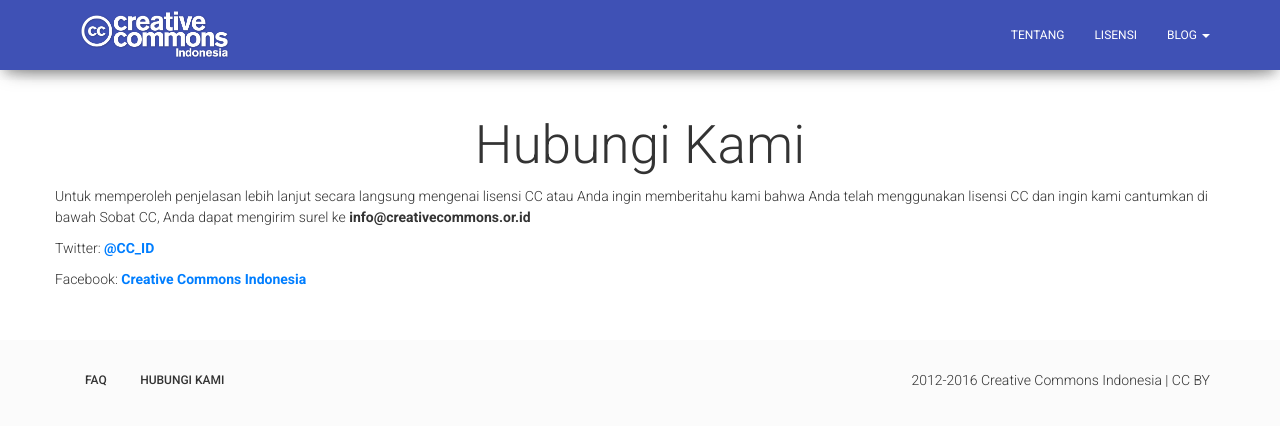
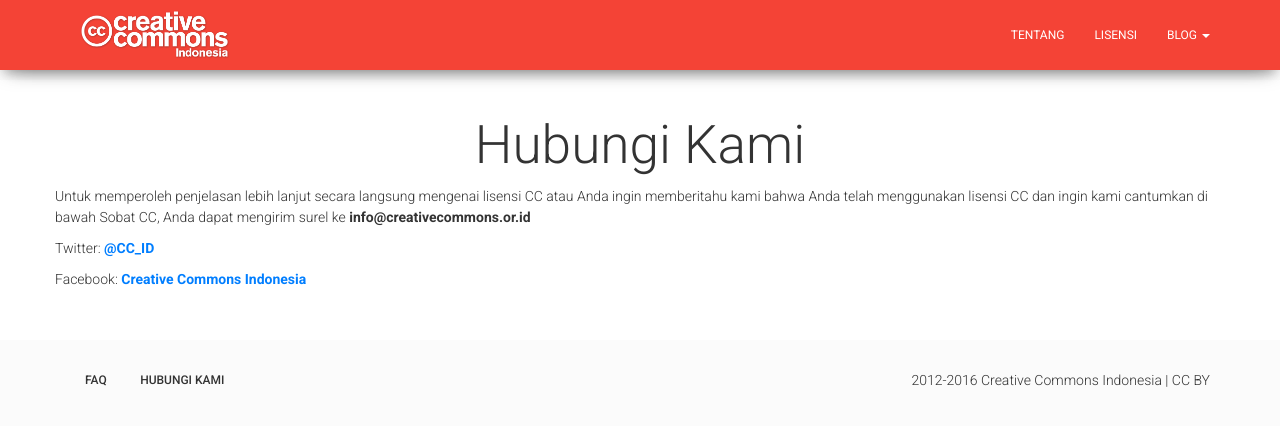
Before and after one commit to RioSatria/CCID, a Jekyll site: the page built from hubungikami.html, in a window 1280 px wide. Shown: the top 426 px of the page. Built offline with Jekyll 4.4.1, drawn with Linux system fonts in a browser that asks for light colours; nearby versions of some CDN libraries.

Commit message:
Update navbar_blog.html

```diff
--- a/_includes/navbar_blog.html
+++ b/_includes/navbar_blog.html
@@ -8,7 +8,7 @@
 }
 </style>
 
-    <nav class="navbar navbar-fixed-top">
+    <nav class="navbar navbar-danger navbar-fixed-top">
         <div class="container">
             <div class="navbar-header">
                 <button type="button" class="navbar-toggle" data-toggle="collapse" data-target="#navigation-index">
```
